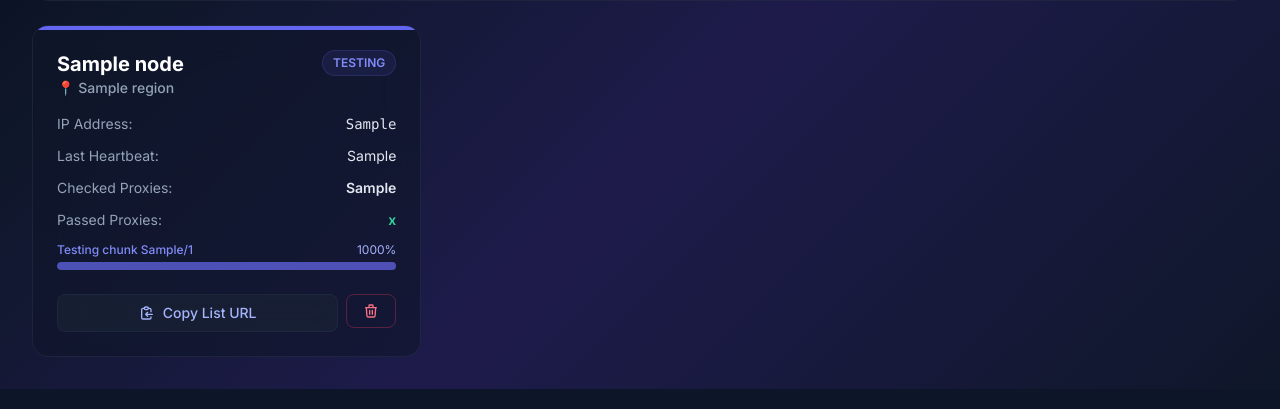
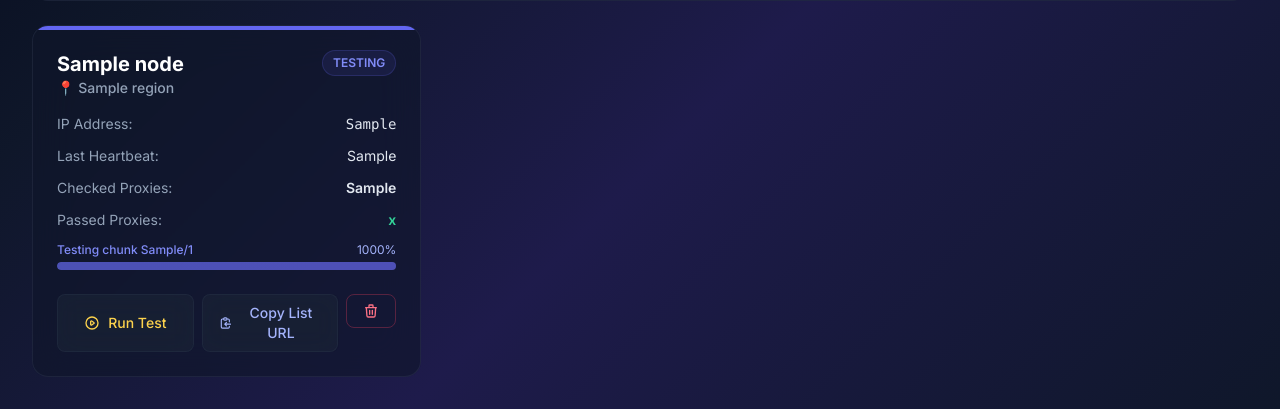
Before and after one commit to GoGoButters/VLESS-Checker, a FastAPI app: template templates/nodes.html in a window 1280 px wide. Shown: the part 495-904 px from the top of the page. Run offline with FastAPI, Linux system fonts and the light colour scheme; the template is opened without the code that fills it: most values are stand-ins (such as "Sample title", 1, 10 or a date in 2020).

Commit message:
feat: manual force-test trigger per node + accurate proxy counters accumulation
- Add force_test flag to Node model + DB migration
- POST /api/node/{node_id}/force-test: dashboard button to trigger test on specific node
- GET /api/node/config: returns force_test flag for target node
- Worker: reads force_test from config, bypasses schedule guard on trigger
- node_post_results: recalculate proxies_checked/passsed from DB on every partial report
  (accurately accumulates across all chunks instead of overwriting with last chunk count)
- /api/node/status: resets force_test flag when node starts testing
- templates/nodes.html: 'Run Test' button per node card

```diff
--- a/database.py
+++ b/database.py
@@ -134,6 +134,7 @@ class Node(SQLModel, table=True):
     current_chunk: int = Field(default=0)          # 1-indexed: which chunk worker is testing now
     total_chunks: int = Field(default=0)           # total chunks for current test run
     testing_generation_id: str = Field(default="")  # which generation_id the worker is testing
+    force_test: bool = Field(default=False)        # manual trigger to bypass schedule guard
 
 
 class NodeProxyResult(SQLModel, table=True):
@@ -222,6 +223,7 @@ def _migrate_db():
             ("current_chunk", "INTEGER DEFAULT 0"),
             ("total_chunks", "INTEGER DEFAULT 0"),
             ("testing_generation_id", "TEXT DEFAULT ''"),
+            ("force_test", "INTEGER DEFAULT 0"),
         ]
         for col_name, col_def in node_migrations:
             if col_name not in node_existing:
--- a/main.py
+++ b/main.py
@@ -740,6 +740,25 @@ async def delete_node(request: Request, node_id: int):
     return RedirectResponse("/nodes", status_code=302)
 
 
+@app.post("/api/node/{node_id}/force-test")
+async def force_node_test(request: Request, node_id: int):
+    """Trigger a manual test run on a specific node."""
+    user = get_current_user(request)
+    if not user:
+        raise HTTPException(status_code=401, detail="Unauthorized")
+    with Session(engine) as session:
+        node = session.get(Node, node_id)
+        if not node:
+            raise HTTPException(status_code=404, detail="Node not found")
+        node.force_test = True
+        # Reset counters for the new test run
+        node.proxies_checked = 0
+        node.proxies_passed = 0
+        session.add(node)
+        session.commit()
+    return {"status": "ok"}
+
+
 # ---------------------------------------------------------------------------
 # NODE API — Bearer Token Auth
 # ---------------------------------------------------------------------------
@@ -806,13 +825,18 @@ async def node_register(request: Request, authorization: str = Header(None)):
 
 
 @app.get("/api/node/config")
-async def node_get_config(authorization: str = Header(None)):
+async def node_get_config(authorization: str = Header(None), node_id: int = Query(default=0)):
     if not _verify_node_token(authorization):
         raise HTTPException(status_code=401, detail="Invalid token")
 
+    force_test = False
     with Session(engine) as session:
         settings = session.exec(select(Settings)).first()
         test_urls = session.exec(select(TestUrl).order_by(TestUrl.position)).all()
+        if node_id > 0:
+            node = session.get(Node, node_id)
+            if node:
+                force_test = node.force_test
 
     return {
         "ping_threshold_ms": settings.ping_threshold_ms if settings else 1000,
@@ -822,6 +846,7 @@ async def node_get_config(authorization: str = Header(None)):
         "schedule_interval_minutes": settings.schedule_interval_minutes if settings else 0,
         "chunk_size": settings.chunk_size if settings and settings.chunk_size else 0,
         "generation_id": generation_id,
+        "force_test": force_test,
         "test_urls": [
             {"url": t.url, "expect_status": t.expect_status, "min_body_bytes": t.min_body_bytes}
             for t in test_urls
@@ -976,8 +1001,20 @@ async def node_post_results(request: Request, background_tasks: BackgroundTasks,
             else:
                 failed_urls.append(r.get("raw_url", ""))
 
-        node.proxies_checked = body.get("checked_count", len(results))
-        node.proxies_passed = passed
+        # Recalculate counters from DB — correctly accumulates across partial chunks
+        total_checked = session.exec(
+            select(func.count()).select_from(NodeProxyResult).where(
+                NodeProxyResult.node_id == node_id
+            )
+        ).one()
+        total_passed = session.exec(
+            select(func.count()).select_from(NodeProxyResult).where(
+                NodeProxyResult.node_id == node_id,
+                NodeProxyResult.tests_passed > 0
+            )
+        ).one()
+        node.proxies_checked = total_checked
+        node.proxies_passed = total_passed
         node.last_heartbeat = now
         node.is_online = True
         # Mark node idle when full result set is reported (testing cycle complete)
@@ -1275,6 +1312,9 @@ async def node_update_status(request: Request, authorization: str = Header(None)
         node.current_chunk = current_chunk
         node.total_chunks = total_chunks
         node.testing_generation_id = testing_gen_id
+        # Reset force_test flag when node starts testing
+        if status == "testing" and node.force_test:
+            node.force_test = False
         node.last_heartbeat = now
         node.is_online = True
         session.add(node)
--- a/templates/nodes.html
+++ b/templates/nodes.html
@@ -102,6 +102,10 @@
             </div>
 
             <div class="flex gap-2">
+                <button onclick="forceTest({{ node.id }})" class="flex-1 px-4 py-2 rounded-lg text-sm font-medium glass-light hover:bg-amber-500/20 text-amber-300 transition-colors flex items-center justify-center gap-2">
+                    <svg class="w-4 h-4" fill="none" stroke="currentColor" viewBox="0 0 24 24"><path stroke-linecap="round" stroke-linejoin="round" stroke-width="2" d="M14.752 11.168l-3.197-2.132A1 1 0 0010 9.87v4.263a1 1 0 001.555.832l3.197-2.132a1 1 0 000-1.664z"/><path stroke-linecap="round" stroke-linejoin="round" stroke-width="2" d="M21 12a9 9 0 11-18 0 9 9 0 0118 0z"/></svg>
+                    Run Test
+                </button>
                 <button onclick="copyWebhook('{{ request.base_url }}{{ settings.webhook_secret_path }}/node/{{ node.id }}')" class="flex-1 px-4 py-2 rounded-lg text-sm font-medium glass-light hover:bg-indigo-500/20 text-indigo-300 transition-colors flex items-center justify-center gap-2">
                     <svg class="w-4 h-4" fill="none" stroke="currentColor" viewBox="0 0 24 24"><path stroke-linecap="round" stroke-linejoin="round" stroke-width="2" d="M8 5H6a2 2 0 00-2 2v12a2 2 0 002 2h10a2 2 0 002-2v-1M8 5a2 2 0 002 2h2a2 2 0 002-2M8 5a2 2 0 012-2h2a2 2 0 012 2m0 0h2a2 2 0 012 2v3m2 4H10m0 0l3-3m-3 3l3 3"/></svg>
                     {{ t(request, 'nodes_copy_url', default='Copy List URL') }}
@@ -143,5 +147,19 @@ function copyWebhook(url) {
         alert('Failed to copy: ' + url);
     });
 }
+
+async function forceTest(nodeId) {
+    try {
+        const resp = await fetch(`/api/node/${nodeId}/force-test`, { method: 'POST' });
+        if (resp.ok) {
+            setTimeout(() => location.reload(), 2000);
+        } else {
+            const data = await resp.json().catch(() => ({}));
+            alert(data.detail || 'Failed to trigger test');
+        }
+    } catch (e) {
+        alert('Error: ' + e.message);
+    }
+}
 </script>
 {% endblock %}
```
Also changed, not shown: node/main.py (+16 -2 lines).
